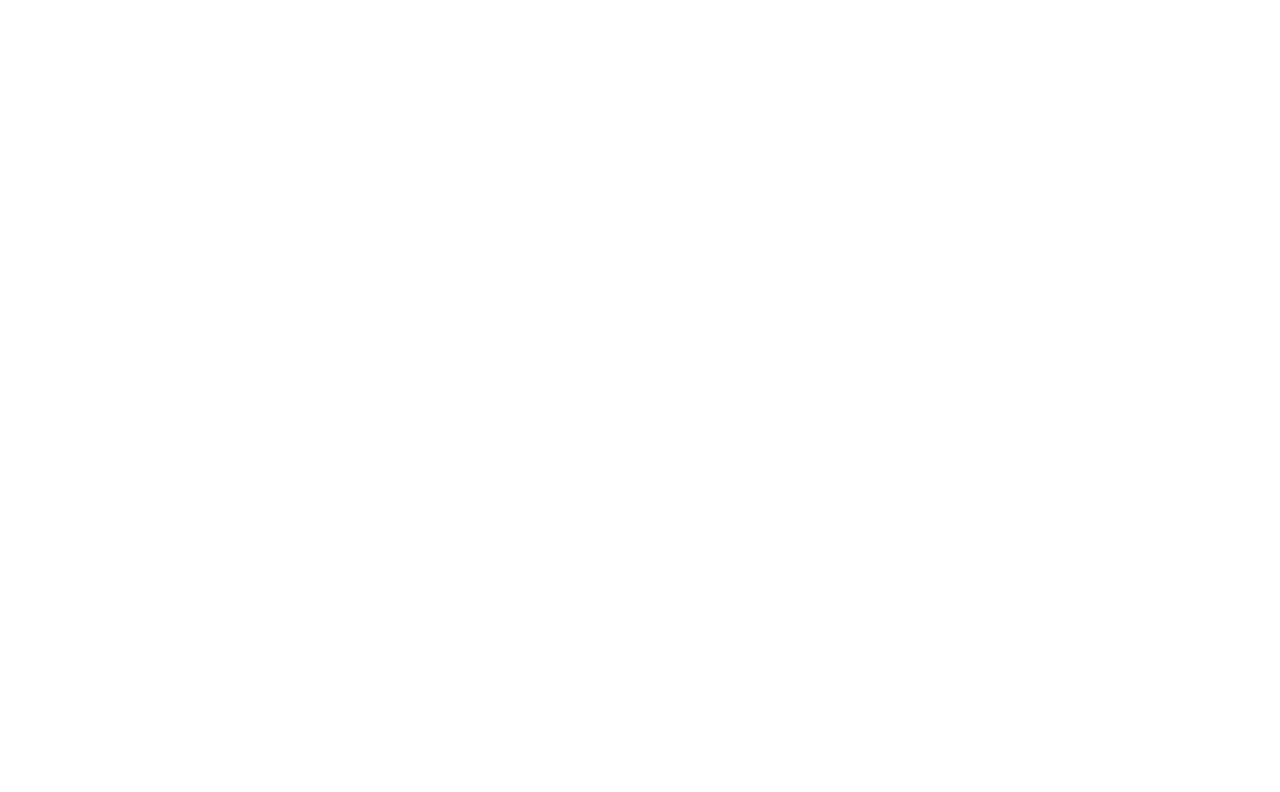
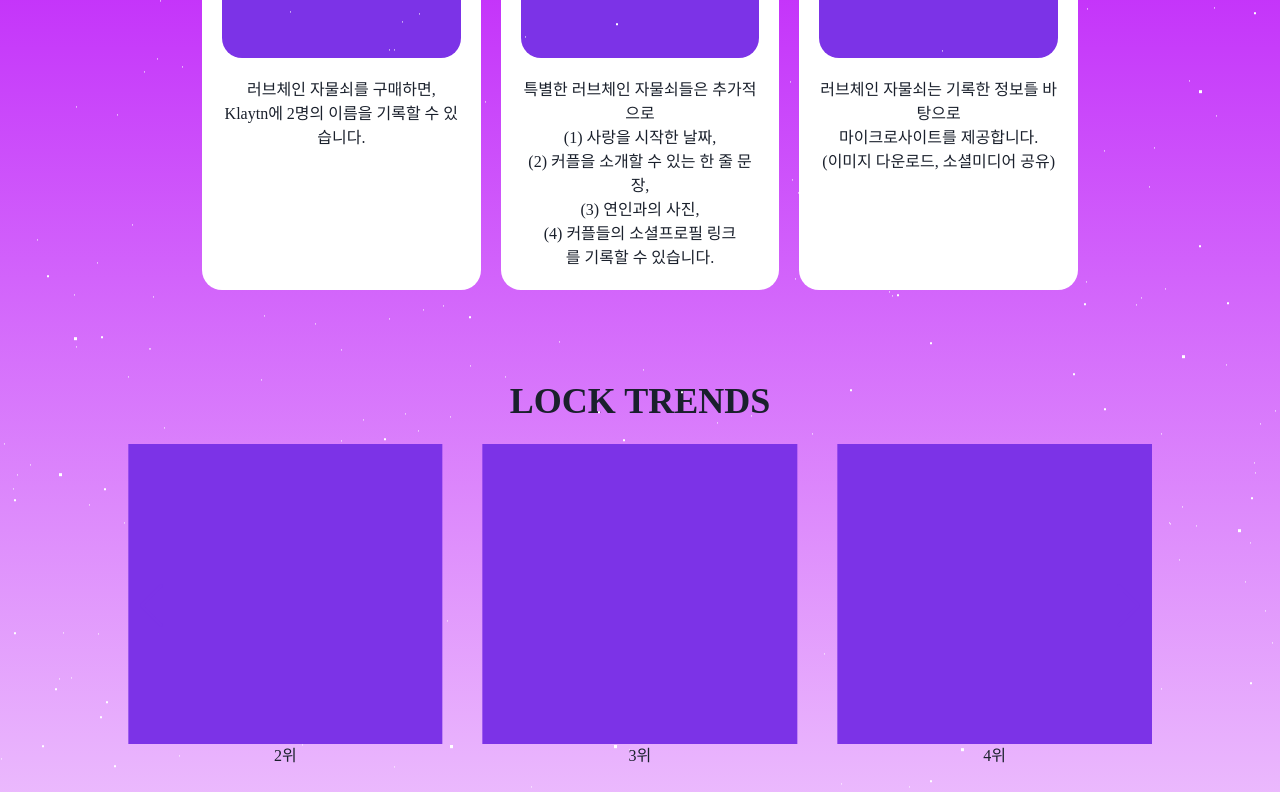
Before and after one commit to klaytn-love-chain/love-chain-client, a Next.js app: page / in a window 1280 px wide. Shown: the part 868-1660 px from the top of the page. Before the commit the page ends 800 px from the top, so only its background shows below. Built offline with nearby package versions, Linux system fonts and the light colour scheme; a web font is replaced by a local one.

Commit message:
add carousel

```diff
--- a/package.json
+++ b/package.json
@@ -16,7 +16,8 @@
     "next": "12.0.10",
     "react": "17.0.2",
     "react-dom": "17.0.2",
-    "sass": "^1.49.7"
+    "sass": "^1.49.7",
+    "swiper": "^8.0.5"
   },
   "devDependencies": {
     "eslint": "8.8.0",
--- a/pages/_app.js
+++ b/pages/_app.js
@@ -1,13 +1,26 @@
 import '../styles/globals.css'
 import { ChakraProvider } from '@chakra-ui/react'
 import { extendTheme } from "@chakra-ui/react"
+import { createBreakpoints } from '@chakra-ui/theme-tools'
 import { Global } from '@emotion/react'
+import 'swiper/scss';
+import 'swiper/scss/navigation';
+import 'swiper/scss/autoplay';
+
+const breakpoints = createBreakpoints({
+  sm: '320px',
+  md: '768px',
+  lg: '960px',
+  xl: '1200px',
+  '2xl': '1536px',
+})
 
 const theme = extendTheme({
   fonts: {
     heading: 'LeferiBaseType-BoldA',
     body: 'LeferiBaseType-RegularA'
-,  }
+  },
+  breakpoints,
 });
 
 function MyApp({ Component, pageProps }) {
@@ -29,7 +42,7 @@ function MyApp({ Component, pageProps }) {
           }
         `}
       />
-    <ChakraProvider theme={theme}>
+      <ChakraProvider theme={theme}>
       <Component {...pageProps} />
     </ChakraProvider>
     </>
--- a/src/components/Layout.js
+++ b/src/components/Layout.js
@@ -6,7 +6,9 @@ function Layout({children, type}) {
 	return (
 		<div className={`${styles.layout} ${type === 'main' && styles.main}`}>
 			<Header />
-			{children}
+			<div className={styles.container}>
+				{children}
+			</div>
 		</div>
 	);
 }
--- a/src/components/Layout.module.scss
+++ b/src/components/Layout.module.scss
@@ -1,9 +1,13 @@
 .layout {
 	text-align: center;
+}
+
+.container {
+	padding-top: 90px;
 }
 
 .main {
 	background: rgb(124,51,231);
 	background: linear-gradient(180deg, rgba(124,51,231,1) 0%, rgba(188,23,249,1) 33%, rgba(255,255,255,0) 100%);
-	height: 100vh;
+	overflow: hidden;
 }
--- a/src/components/Main.js
+++ b/src/components/Main.js
@@ -1,7 +1,10 @@
 /* eslint-disable @next/next/no-img-element */
 import React from 'react';
+import Link from 'next/link'
 import styles from './Main.module.scss';
-import { Flex, Box } from '@chakra-ui/react'
+import { Flex, Box, Heading, Button } from '@chakra-ui/react';
+import { Navigation, Scrollbar, Autoplay } from 'swiper';
+import { Swiper, SwiperSlide } from 'swiper/react';
 
 function Main() {
 	return (
@@ -19,7 +22,7 @@ function Main() {
 				<p>Klaytn 사랑의 자물쇠 NFT<br/>남산타워 스팟 한정판 500피스 오픈</p>
 				<p>특별한 기념일에 연인과 함께<br/>러브체인 자물쇠를 걸어보세요!</p>
 			</div>
-			<Flex className={styles.feature} direction={['column', 'column', 'row']} padding={['0 10%', '0 15%', '0 20%']}>
+			<Flex className={styles.feature} direction={['column', 'column', 'row']} padding={['0 5%', '0 12%', '0 5%', '0 12%', '0 15%']}>
 				<Box className={styles.item} width={[1, 1 / 2, 1 / 3]} margin={[0, '10px']}>
 					<div className={styles.thumbnail}></div>
 					<p className={styles.text}>
@@ -46,6 +49,63 @@ function Main() {
 					</p>
 				</Box>
 			</Flex>
+			<div className={styles.trending}>
+				<Heading mt="80px" mb="20px">
+					LOCK TRENDS
+				</Heading>
+				<Swiper
+					modules={[Navigation, Scrollbar, Autoplay]}
+					spaceBetween={50}
+					navigation
+					scrollbar={{ draggable: true }}
+					loop={true}
+					autoplay={{
+						delay: 2500,
+						disableOnInteraction: false,
+					}}
+					breakpoints={{
+          640: {
+            slidesPerView: 1,
+            spaceBetween: 20,
+          },
+          768: {
+            slidesPerView: 3,
+            spaceBetween: 40,
+          },
+        }}
+					Autoplay={true}
+				>
+					<SwiperSlide className={styles.slide}>
+						<div className={styles.item}></div>
+						1위
+					</SwiperSlide>
+					<SwiperSlide className={styles.slide}>
+						<div className={styles.item}></div>
+						2위
+					</SwiperSlide>
+					<SwiperSlide className={styles.slide}>
+						<div className={styles.item}></div>
+						3위
+					</SwiperSlide>
+					<SwiperSlide className={styles.slide}>
+						<div className={styles.item}></div>
+						4위
+					</SwiperSlide>
+					<SwiperSlide className={styles.slide}>
+						<div className={styles.item}></div>
+						5위
+					</SwiperSlide>
+				</Swiper>
+			</div>
+			<div className={styles.market}>
+				<Link href="/item">
+					<a>
+						<Button bgColor='#7c33e7' size='lg' color='#fff'>
+							러브체인 자물쇠 구매하기
+						</Button>
+					</a>
+				</Link>
+			</div>
 		</>
 	)
 }
--- a/src/components/Main.module.scss
+++ b/src/components/Main.module.scss
@@ -1,7 +1,7 @@
 .hero {
 	display: flex;
 	justify-content: center;
-	padding: 120px 4% 40px;
+	padding: 30px 4% 40px;
 	.logo {
 		width: 80%;
 		max-width: 500px;
@@ -95,3 +95,25 @@
 		margin-top:20px;
 	}
 }
+
+.trending {
+	width: 80%;
+	margin: 0 auto;
+}
+.slide {
+	width: 100%;
+	display: flex;
+	align-items: center;
+	justify-content: center;
+	flex-direction: column;
+	.item {
+		background-color: #7c33e7;
+		width: 100%;
+		padding-top: 300px;
+	}
+}
+
+.market  {
+  margin-top: 200px;
+	margin-bottom: 200px;
+}
--- a/styles/globals.css
+++ b/styles/globals.css
@@ -16,3 +16,12 @@ a {
 * {
   box-sizing: border-box;
 }
+
+button {
+  cursor: pointer;
+}
+
+.swiper-button-next:after,
+.swiper-button-prev:after {
+  color: #7c33e7;
+}
```
Also changed, not shown: 1 other file (tests, documents, lock files or other folders).
